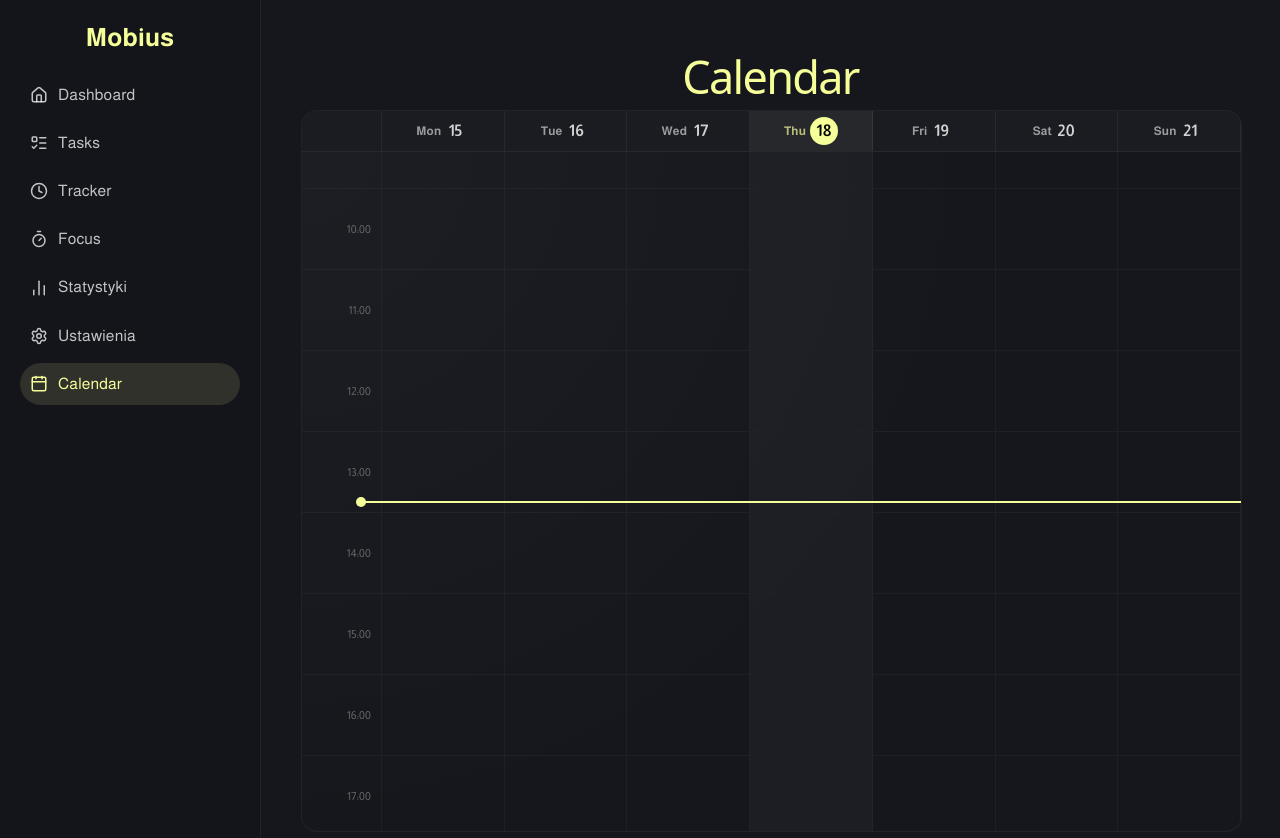
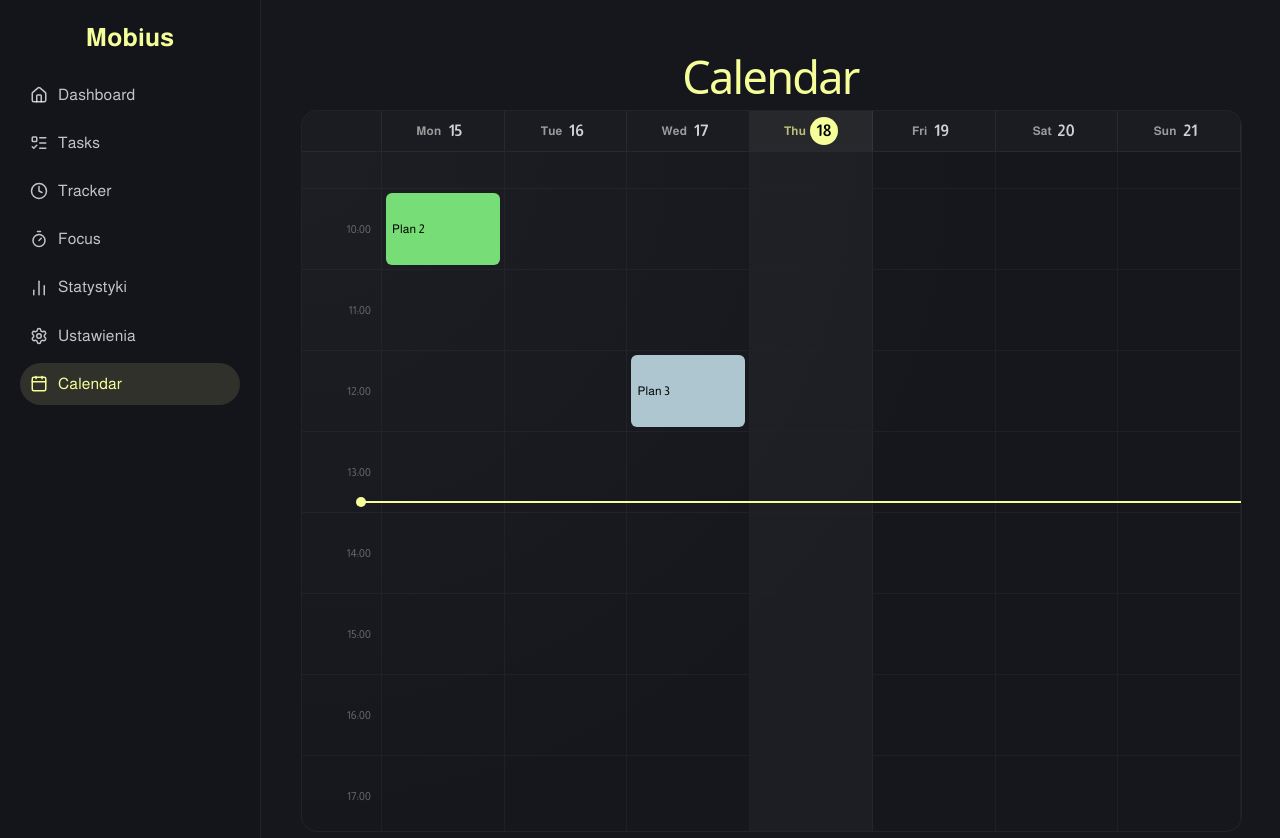
Before and after one commit to mobius-group-project/mobius, a React (Vite) app: page /calendar in a window 1280 px wide. Shown: the top 838 px of the page. Built offline with nearby package versions, Linux system fonts and the light colour scheme.

Commit message:
MG-32: basic display of plans

```diff
--- a/src/components/calendarSystem/CalendarGrid.css
+++ b/src/components/calendarSystem/CalendarGrid.css
@@ -138,3 +138,23 @@
   background: var(--color-primary);
   border-radius: 50%;
 }
+
+.calendar-cell {
+  position: relative;
+}
+
+.calendar-event {
+  position: absolute;
+  left: 4px;
+  right: 4px;
+  top: 4px;
+  bottom: 4px;
+  border-radius: 6px;
+  padding: 4px 6px;
+  font-size: 12px;
+  color: #000;
+  display: flex;
+  align-items: center;
+  justify-content: flex-start;
+  overflow: hidden;
+}
--- a/src/components/calendarSystem/CalendarGrid.tsx
+++ b/src/components/calendarSystem/CalendarGrid.tsx
@@ -1,6 +1,9 @@
 import React, { useEffect, useRef, useState } from "react";
 
 import "./CalendarGrid.css";
+import { sampleEvents } from "../calendarSystem/sampleEvents";
+import type { CalendarEvent } from "../calendarSystem/eventTypes";
+
 
 const DAYS = ["Mon", "Tue", "Wed", "Thu", "Fri", "Sat", "Sun"];
 
@@ -33,6 +36,8 @@ const CalendarGrid: React.FC = () => {
   const bodyRef = useRef<HTMLDivElement | null>(null);
   const firstRowRef = useRef<HTMLDivElement | null>(null);
   const [linePosition, setLinePosition] = useState(0);
+  const [events, setEvents] = useState<CalendarEvent[]>(sampleEvents);
+
 
 
   useEffect(() => {
@@ -116,12 +121,28 @@ const CalendarGrid: React.FC = () => {
             <div className="calendar-row-cells">
               {DAYS.map((day, index) => (
                 <div
-                  key={day + slot}
-                  className={
-                    "calendar-cell" +
-                    (index === todayIndex ? " is-today" : "")
-                  }
-                />
+  key={day + slot}
+  className={
+    "calendar-cell" +
+    (index === todayIndex ? " is-today" : "")
+  }
+>
+  {events
+    .filter(
+      (ev) =>
+        ev.day === index &&
+        ev.startTime === slot
+    )
+    .map((ev) => (
+      <div
+        key={ev.id}
+        className="calendar-event"
+        style={{ backgroundColor: ev.color }}
+      >
+        {ev.title}
+      </div>
+    ))}
+</div>
               ))}
             </div>
           </div>
--- a/src/components/calendarSystem/sampleEvents.ts
+++ b/src/components/calendarSystem/sampleEvents.ts
@@ -8,7 +8,7 @@ export const sampleEvents: CalendarEvent[] = [
     title: "Plan 1",
     day: 0,
     startTime: "08:00",
-    endTime: "09:00",
+    endTime: "13:00",
     color: "#FFB347"
   },
   {
```
